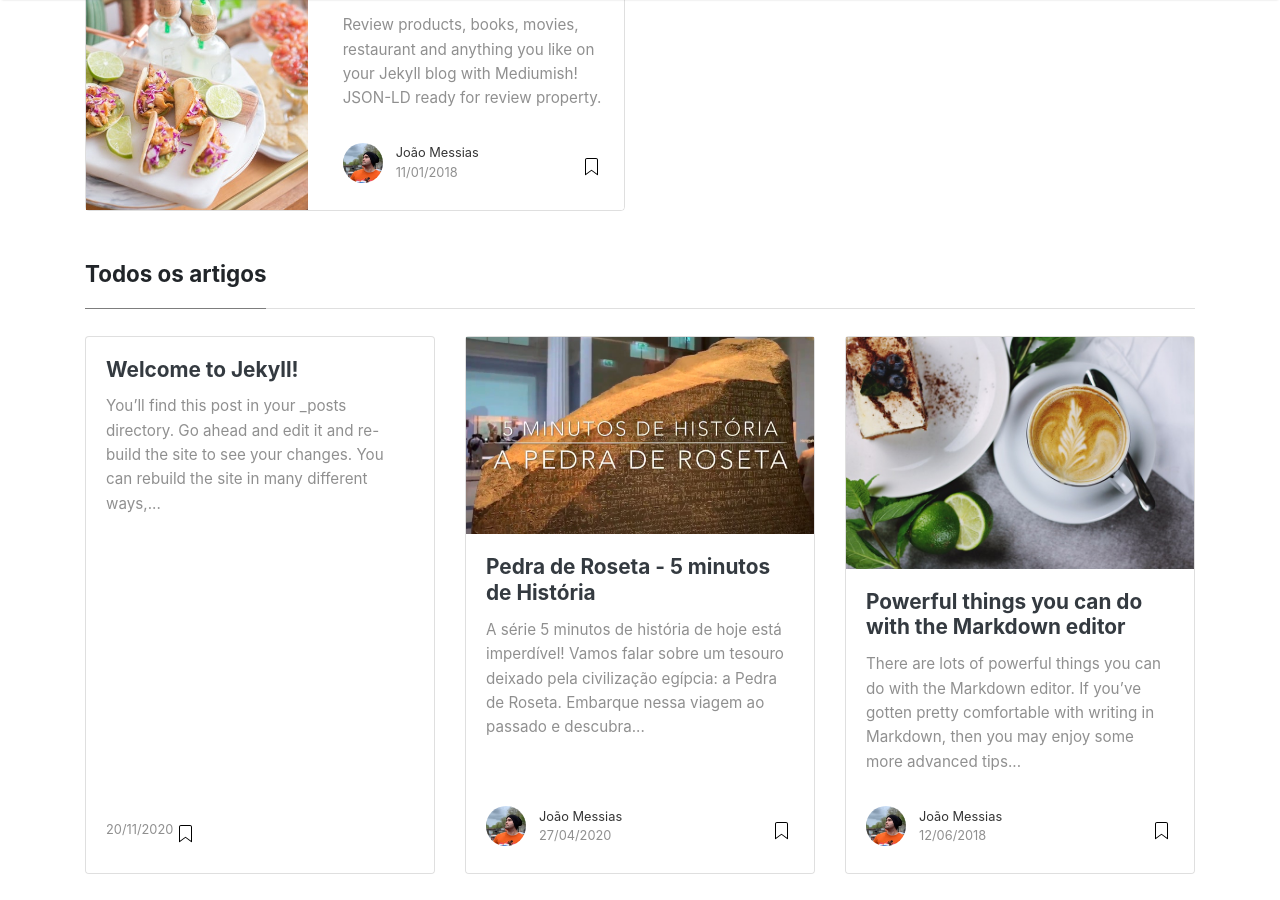
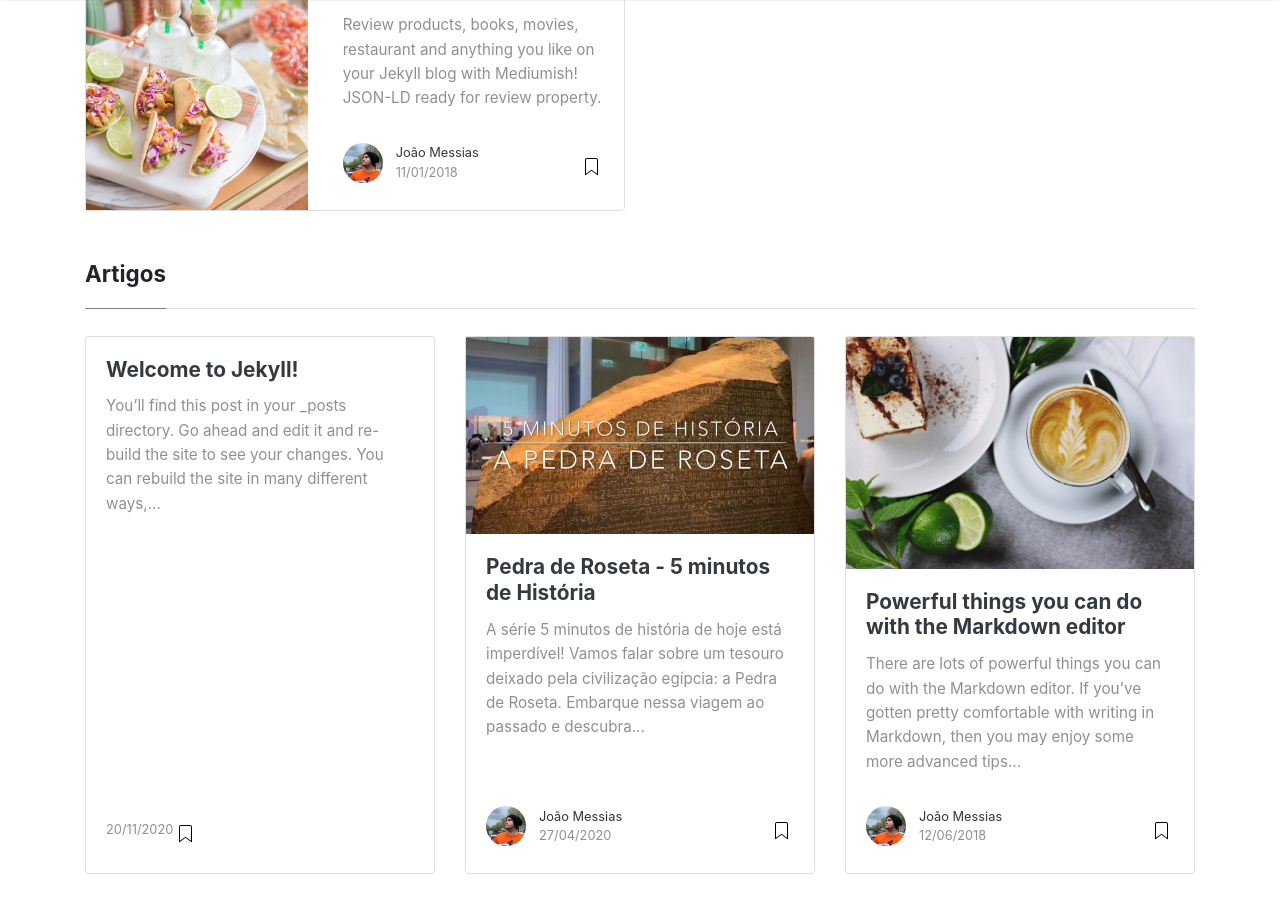
Before and after one commit to AndersonMamede/blog.archaeopoint.com, a Jekyll site: the page built from index.html, in a window 1280 px wide and 900 px high, scrolled down 706 px. Built offline with Jekyll 4.4.1, drawn with Linux system fonts in a browser that asks for light colours; nearby versions of some CDN libraries; the list of posts is cut into pages by our own code; part of the change alters nothing that is shown.

```diff
--- a/index.html
+++ b/index.html
@@ -7,6 +7,14 @@ title: Home
 
 <!-- Featured
 ================================================== -->
+{% assign has_featured_posts = false %}
+{% for post in site.posts %}
+    {% if post.featured == true %}
+        {% assign has_featured_posts = true %}
+    {% endif %}
+{% endfor %}
+
+{% if has_featured_posts %}
     <section class="featured-posts">
         <div class="section-title">
             <h2><span>Destaques</span></h2>
@@ -25,6 +33,7 @@ title: Home
 
         </div>
     </section>
+{% endif %}
 
 {% endif %}
 
@@ -34,7 +43,7 @@ title: Home
 
     <div class="section-title">
 
-        <h2><span>Todos os artigos</span></h2>
+        <h2><span>Artigos</span></h2>
 
     </div>
 
```
Lines whose indentation alone changed are shown as unchanged.
